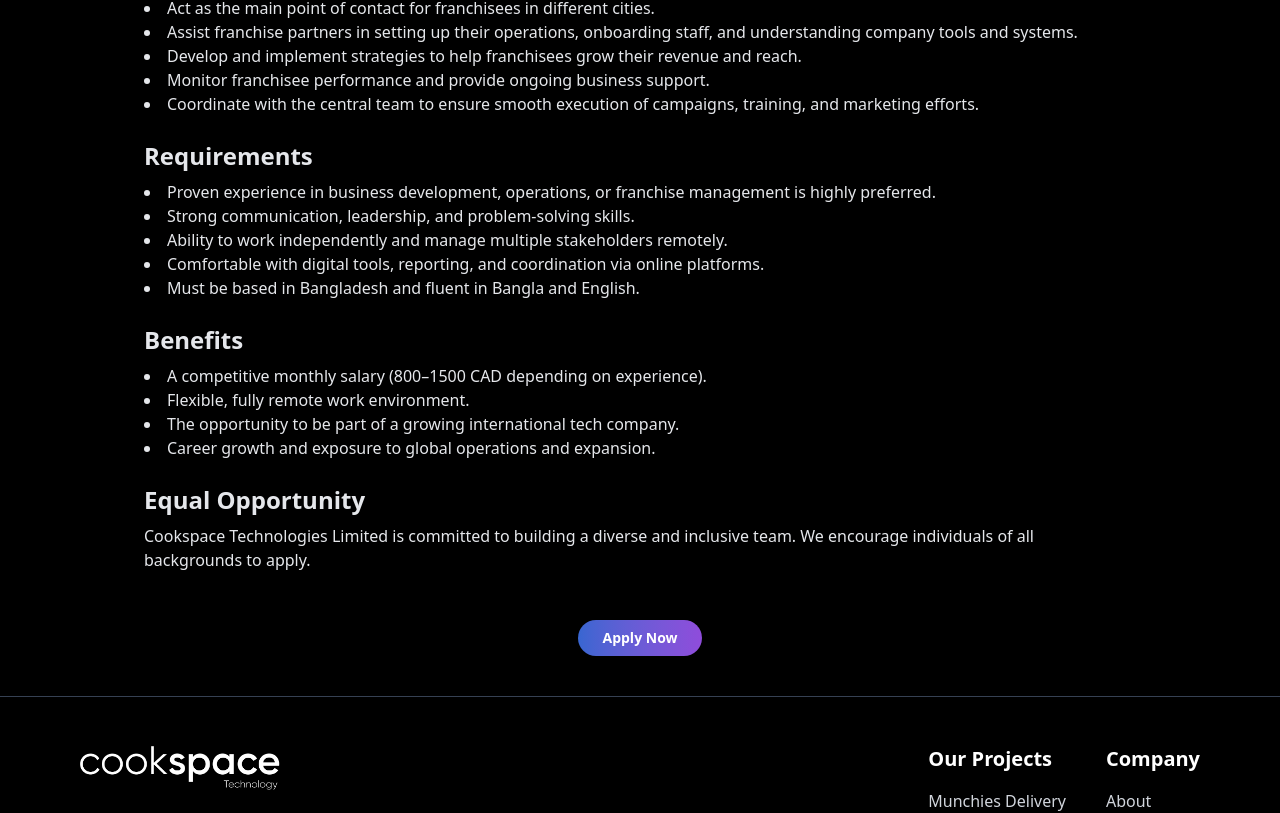
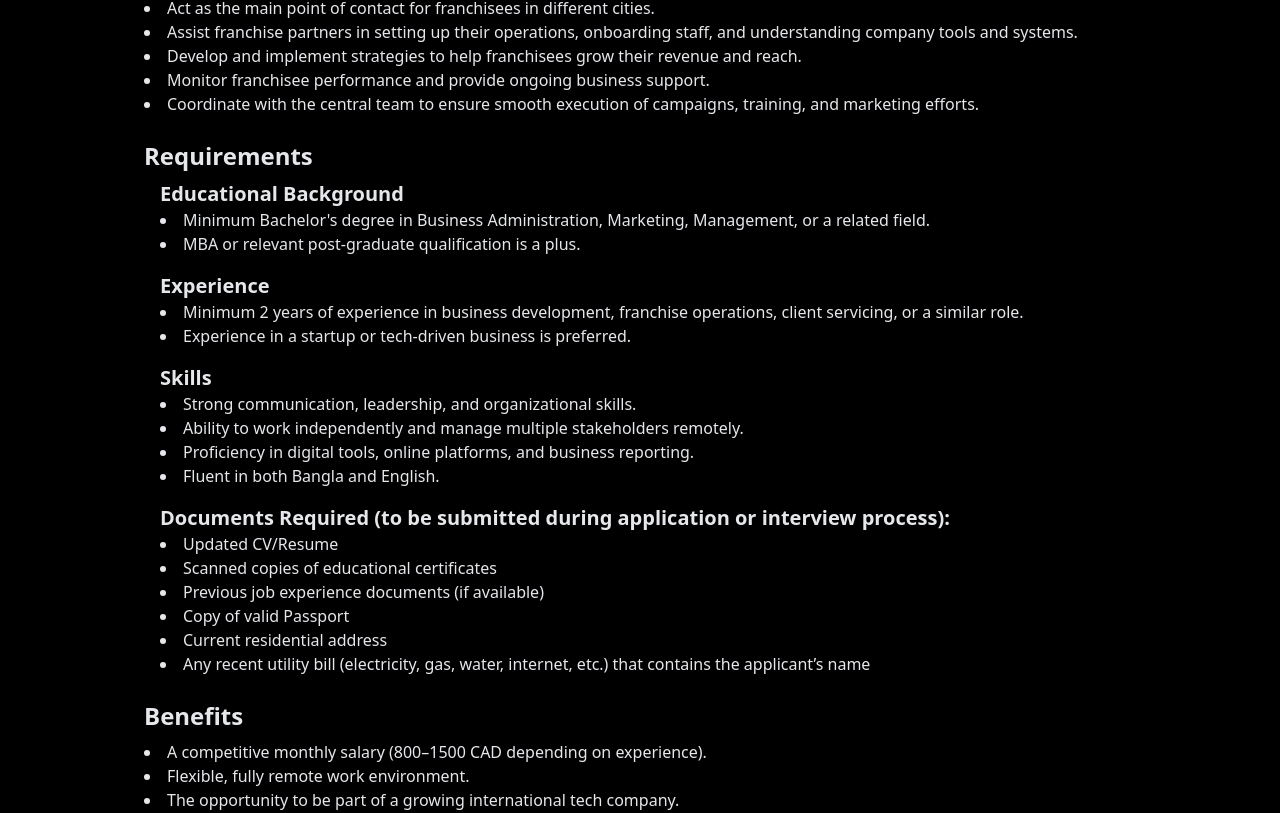
Before and after one commit to zorojuro75/cookspace, a Next.js app: page /career/business-development-executive in a window 1280 px wide. Shown: the part 973-1786 px from the top of the page. Built offline with nearby package versions, Linux system fonts and the light colour scheme.

Commit message:
logo linked

```diff
--- a/app/career/[slug]/page.tsx
+++ b/app/career/[slug]/page.tsx
@@ -28,10 +28,16 @@
     description: string;
   };
   responsibilities: string[];
-  requirements: string[];
+  requirements: {
+    education: string[];
+    experience: string[];
+    skills: string[];
+    documenets_required?: string[];
+  };
   benefits: string[];
   how_to_apply: string;
   apply_now: string;
+  submission_deadline?: string;
   equal_opportunity: string;
   slug: string;
 }
@@ -67,13 +73,30 @@
       "Monitor franchisee performance and provide ongoing business support.",
       "Coordinate with the central team to ensure smooth execution of campaigns, training, and marketing efforts.",
     ],
-    requirements: [
-      "Proven experience in business development, operations, or franchise management is highly preferred.",
-      "Strong communication, leadership, and problem-solving skills.",
-      "Ability to work independently and manage multiple stakeholders remotely.",
-      "Comfortable with digital tools, reporting, and coordination via online platforms.",
-      "Must be based in Bangladesh and fluent in Bangla and English.",
-    ],
+    requirements: {
+      education: [
+        "Minimum Bachelor's degree in Business Administration, Marketing, Management, or a related field.",
+        "MBA or relevant post-graduate qualification is a plus.",
+      ],
+      experience: [
+        "Minimum 2 years of experience in business development, franchise operations, client servicing, or a similar role.",
+        "Experience in a startup or tech-driven business is preferred.",
+      ],
+      skills: [
+        "Strong communication, leadership, and organizational skills.",
+        "Ability to work independently and manage multiple stakeholders remotely.",
+        "Proficiency in digital tools, online platforms, and business reporting.",
+        "Fluent in both Bangla and English.",
+      ],
+      documenets_required: [
+        "Updated CV/Resume",
+        "Scanned copies of educational certificates",
+        "Previous job experience documents (if available)",
+        "Copy of valid Passport",
+        "Current residential address",
+        "Any recent utility bill (electricity, gas, water, internet, etc.) that contains the applicant’s name",
+      ],
+    },
     benefits: [
       "A competitive monthly salary (800–1500 CAD depending on experience).",
       "Flexible, fully remote work environment.",
@@ -82,6 +105,7 @@
     ],
     how_to_apply:
       "If you’re a proactive and capable professional ready to make an impact in a fast-paced, franchise-driven business, we want to hear from you!",
+    submission_deadline: "25/05/2025",
     apply_now: "Apply now",
     equal_opportunity:
       "Cookspace Technologies Limited is committed to building a diverse and inclusive team. We encourage individuals of all backgrounds to apply.",
@@ -169,11 +193,40 @@
 
             <section>
               <h2 className="text-2xl font-bold mb-2">Requirements</h2>
-              <ul className="list-disc list-inside">
-                {job.requirements.map((item, index) => (
-                  <li key={index}>{item}</li>
-                ))}
-              </ul>
+              <div className="mb-4 ms-4">
+                <h4 className="font-semibold text-xl">Educational Background</h4>
+                <ul className="list-disc list-inside">
+                  {job.requirements.education.map((item, index) => (
+                    <li key={`edu-${index}`}>{item}</li>
+                  ))}
+                </ul>
+              </div>
+              <div className="mb-4 ms-4">
+                <h4 className="font-semibold text-xl">Experience</h4>
+                <ul className="list-disc list-inside">
+                  {job.requirements.experience.map((item, index) => (
+                    <li key={`exp-${index}`}>{item}</li>
+                  ))}
+                </ul>
+              </div>
+              <div className="mb-4 ms-4">
+                <h4 className="font-semibold text-xl">Skills</h4>
+                <ul className="list-disc list-inside">
+                  {job.requirements.skills.map((item, index) => (
+                    <li key={`skill-${index}`}>{item}</li>
+                  ))}
+                </ul>
+              </div>
+              {job.requirements.documenets_required && (
+                <div className="mb-4 ms-4">
+                  <h4 className="font-semibold text-xl">Documents Required (to be submitted during application or interview process):</h4>
+                  <ul className="list-disc list-inside">
+                    {job.requirements.documenets_required.map((item, index) => (
+                      <li key={`doc-${index}`}>{item}</li>
+                    ))}
+                  </ul>
+                </div>
+              )}
             </section>
 
             <section>
--- a/component/Footer/Footer.tsx
+++ b/component/Footer/Footer.tsx
@@ -18,7 +18,9 @@
       >
         {/* Company Info */}
         <div className="flex flex-col gap-4 flex-1 items-start">
+          <Link href={'/'}>
           <Image src="/images/logo2.png" alt="logo" width={200} height={50} />
+          </Link>
           <p className="text-lg font-bold">fahim@cookspace.co</p>
         </div>
 
--- a/component/Navbar/navbar.tsx
+++ b/component/Navbar/navbar.tsx
@@ -24,7 +24,9 @@
       className="fixed top-0 left-0 right-0 z-50 backdrop-blur-md bg-black/50 h-[100px]"
     >
       <div className="max-w-[90rem] mx-auto px-4 flex items-center justify-between h-full text-white">
+        <Link href={'/'}>
         <Image src="/images/logo2.png" alt="logo" width={200} height={50} />
+        </Link>
 
         {/* Desktop Menu */}
         <ul className="hidden md:flex space-x-8 font-medium justify-center items-center">
```
